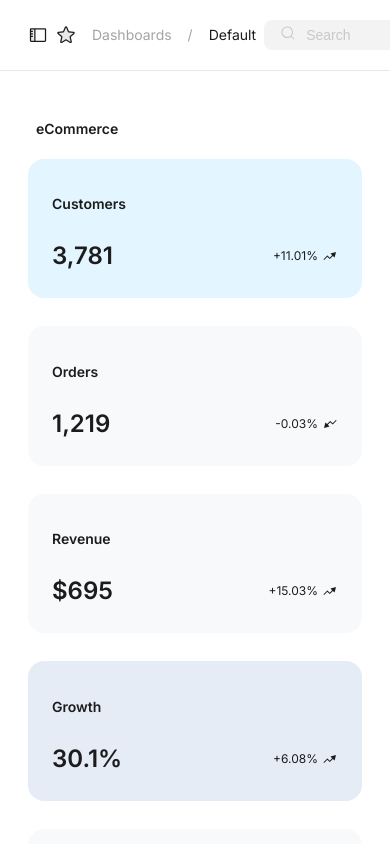
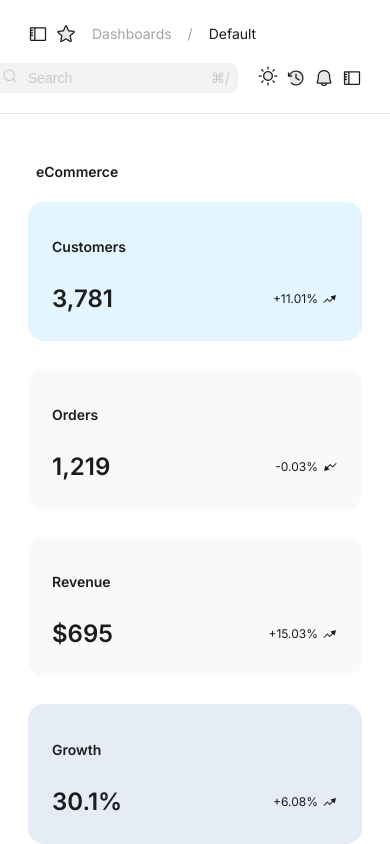
Before and after one commit to abhisheklig84/UI-Assignment, a React (Create React App) app: page / in a window 390 px wide. Built offline with nearby package versions, Linux system fonts and the light colour scheme.

Commit message:
resolved eslint issues

```diff
--- a/src/components/LineChart/index.jsx
+++ b/src/components/LineChart/index.jsx
@@ -6,9 +6,7 @@ import {
   XAxis,
   YAxis,
   CartesianGrid,
-  Tooltip,
   ResponsiveContainer,
-  Legend,
 } from "recharts";
 import { linChartData } from "../../constants/dashboard";
 
--- a/src/components/NavigationSideBar/index.jsx
+++ b/src/components/NavigationSideBar/index.jsx
@@ -1,18 +1,19 @@
 import styles from "./navigationSidebar.module.scss";
 import ProfileImage from "../../assets/images/navigationSideBarIcons/profile.png";
-import { useSelector } from "react-redux";
+import { useDispatch, useSelector } from "react-redux";
 
 import ArrowLineRight from "../../assets/images/navigationSideBarIcons/ArrowLineRight";
 import { useState } from "react";
 import Accordion from "../Accordian";
 import { dashboardList, pageList } from "../../constants/navigationSideBar";
 import { useNavigate } from "react-router-dom";
+import { changeDashBoardIndex } from "../../store/slices";
 
 const NavigationSideBar = () => {
   const { uiTheme } = useSelector((state) => state);
   const navigate = useNavigate();
+  const dispatch = useDispatch();
 
-  const [selectedDashboard, setSelectedDashboard] = useState(0);
   const [selectedPage, setSelectedPage] = useState(0);
 
   return (
@@ -77,9 +78,13 @@ const NavigationSideBar = () => {
                 className={`${styles.individualItemInList} ${
                   uiTheme.mode === "light" ? styles.light : styles.dark
                 }
-                ${selectedDashboard === index ? styles.selected : ""}`}
+                ${
+                  uiTheme?.selectedDashBoardIndex === index
+                    ? styles.selected
+                    : ""
+                }`}
                 onClick={() => {
-                  setSelectedDashboard(index);
+                  dispatch(changeDashBoardIndex(index));
                   if (index === 0) {
                     navigate("/");
                   }
@@ -91,11 +96,15 @@ const NavigationSideBar = () => {
                 <div
                   className={`${styles.whiteLine} ${
                     uiTheme.mode === "light" ? styles.light : styles.dark
-                  } ${selectedDashboard === index ? styles.show : styles.hide}`}
+                  } ${
+                    uiTheme?.selectedDashBoardIndex === index
+                      ? styles.show
+                      : styles.hide
+                  }`}
                 />
                 <div
                   className={
-                    selectedDashboard !== index
+                    uiTheme?.selectedDashBoardIndex !== index
                       ? styles.showArrow
                       : styles.hideArrow
                   }
--- a/src/components/NotificationSideBar/index.jsx
+++ b/src/components/NotificationSideBar/index.jsx
@@ -57,7 +57,7 @@ const NotificationSideBar = () => {
               key={index}
             >
               <div className={styles.iconWrapper}>
-                <img src={item?.icon} alt="image" />
+                <img src={item?.icon} alt={`asd +${item?.icon}`} />
 
                 {index !== arr.length - 1 ? (
                   <div
@@ -102,7 +102,7 @@ const NotificationSideBar = () => {
               key={index}
             >
               <div className={styles.iconWrapper}>
-                <img src={item?.icon} alt="image" />
+                <img src={item?.icon} alt={item?.title} />
               </div>
               <div className={styles.contentSection}>
                 <p
--- a/src/components/ProgressBar/index.jsx
+++ b/src/components/ProgressBar/index.jsx
@@ -4,13 +4,11 @@ import { useSelector } from "react-redux";
 
 const ProgressBar = ({ progress = 0 }) => {
   const { uiTheme } = useSelector((state) => state);
-  const [width, setWidth] = useState(0);
+  const [, setWidth] = useState(0);
 
   useEffect(() => {
     setWidth(progress);
   }, [progress]);
-
-  console.log(progress);
 
   return (
     <div
--- a/src/components/TopBar/topbar.module.scss
+++ b/src/components/TopBar/topbar.module.scss
@@ -72,12 +72,15 @@
   }
 
   @media (max-width: 1199.98px) {
-    // align-items: flex-start;
-    // flex-direction: column;
-    // gap: 15px;
+    align-items: flex-start;
+    flex-direction: column;
+    gap: 15px;
 
-    // .rightSection {
-    //   float: right;
-    // }
+    .rightSection {
+      width: 100%;
+      display: flex;
+      align-items: center;
+      justify-content: flex-end;
+    }
   }
 }
--- a/src/components/UIElements/Layout/index.jsx
+++ b/src/components/UIElements/Layout/index.jsx
@@ -32,6 +32,7 @@ const Layout = ({ children }) => {
         dispatch(closeNotificationBar());
       }
     }
+    // eslint-disable-next-line react-hooks/exhaustive-deps
   }, [windowSize]);
 
   return (
--- a/src/store/slices/index.js
+++ b/src/store/slices/index.js
@@ -4,6 +4,7 @@ const initialState = {
   mode: "light",
   showSidebar: true,
   showNotificationBar: true,
+  selectedDashBoardIndex: 0,
 };
 
 const themeSlice = createSlice({
@@ -25,6 +26,9 @@ const themeSlice = createSlice({
     closeNotificationBar: (state) => {
       state.showNotificationBar = false;
     },
+    changeDashBoardIndex: (state, action) => {
+      state.selectedDashBoardIndex = action.payload;
+    },
   },
 });
 
@@ -34,5 +38,6 @@ export const {
   toogleNotificationbar,
   closeSidebar,
   closeNotificationBar,
+  changeDashBoardIndex,
 } = themeSlice.actions;
 export default themeSlice.reducer;
```
